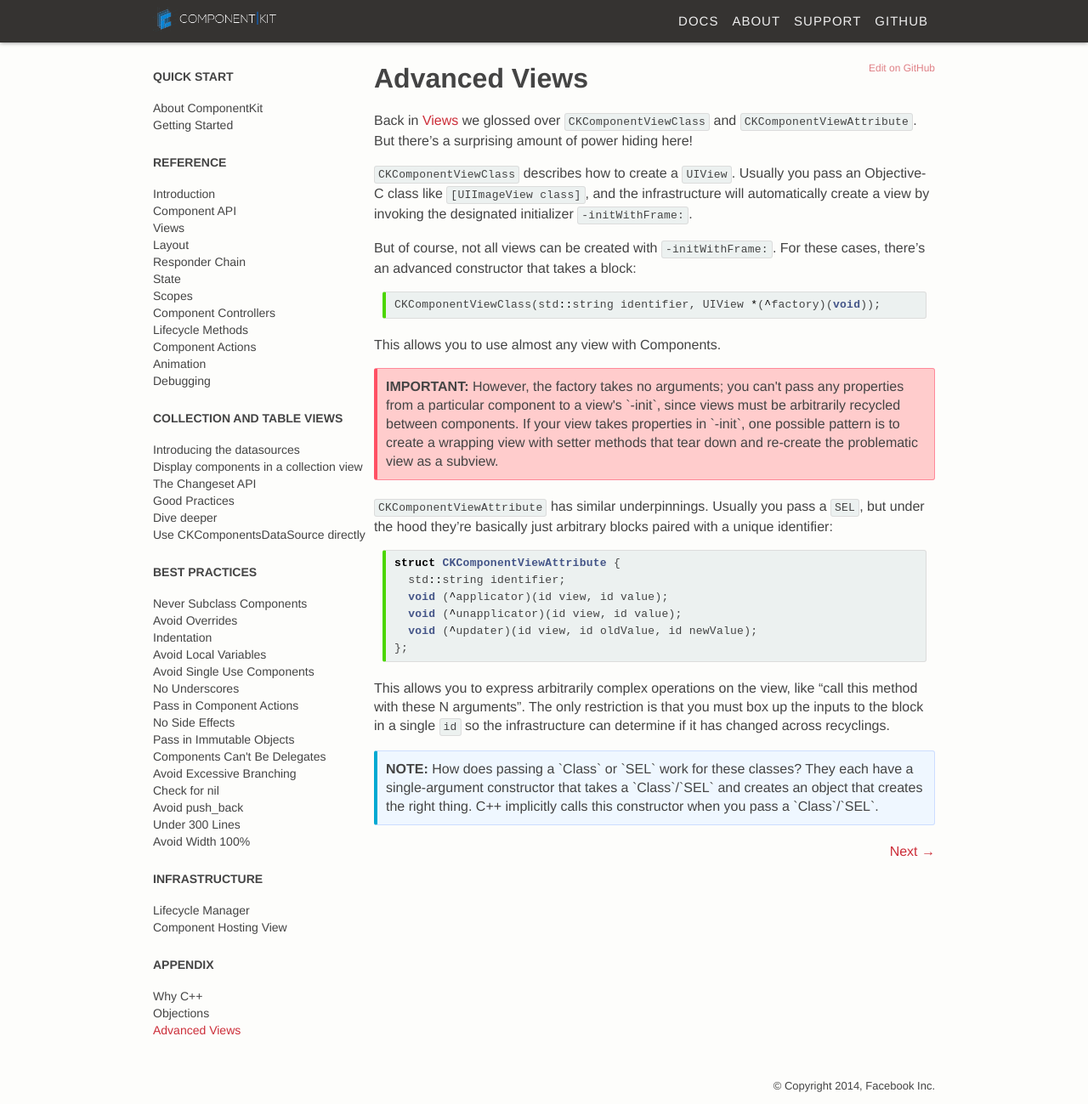
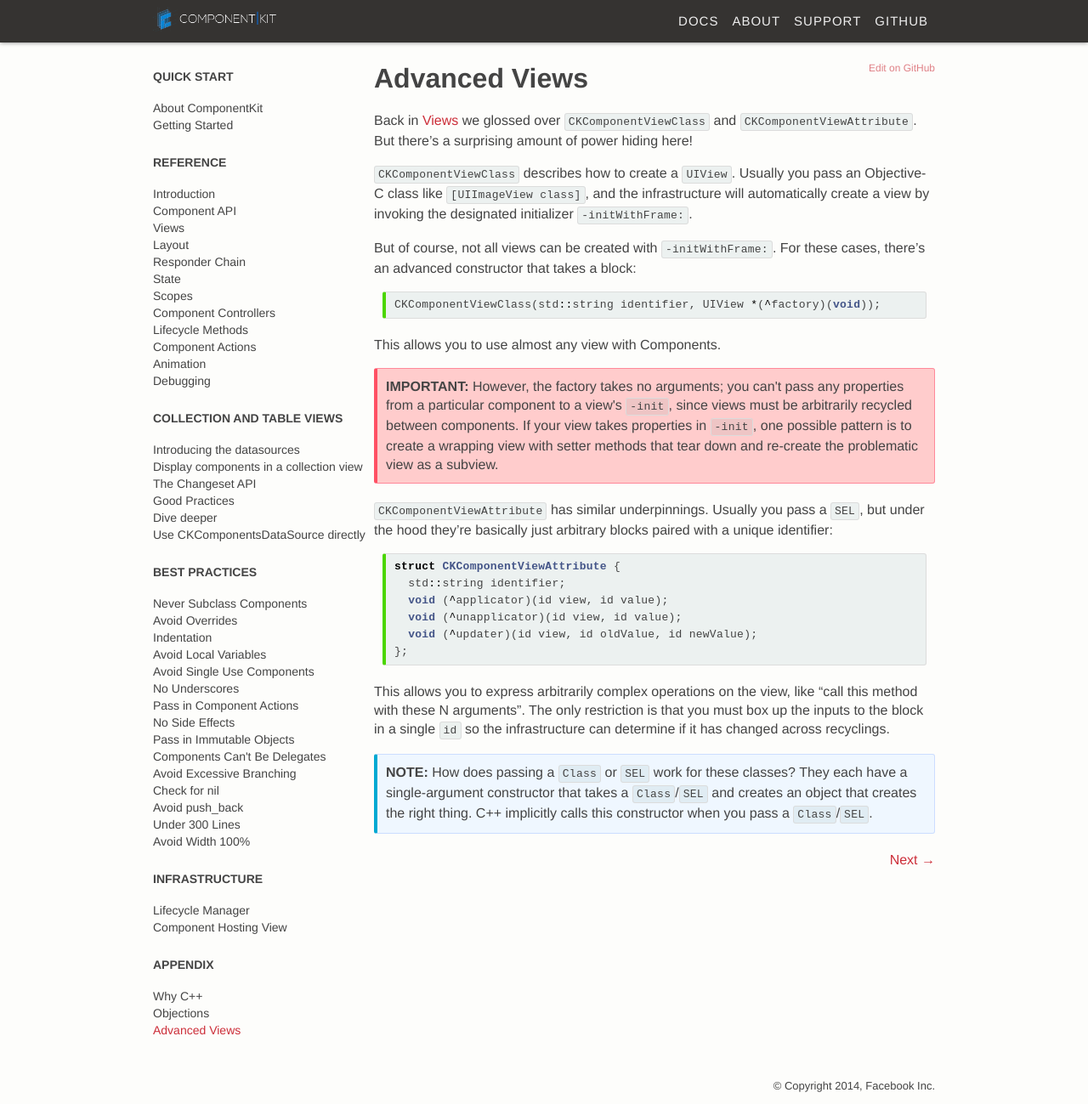
Before and after one commit to dstnbrkr/componentkit, a Jekyll site: the page built from _docs/advanced-views.md, in a window 1280 px wide and 1299 px high. Shown: the whole window at 85% size. Built offline with Jekyll 4.4.1, drawn with Linux system fonts in a browser that asks for light colours; Markdown is read by kramdown in place of the engine named in the settings; comment, search, counter and statistics services are not loaded.

```diff
--- a/_docs/advanced-views.md
+++ b/_docs/advanced-views.md
@@ -3,7 +3,7 @@ title: Advanced Views
 layout: docs
 permalink: /docs/advanced-views.html
 ---
-Back in [Views](docs/views) we glossed over `CKComponentViewClass` and `CKComponentViewAttribute`. But there's a surprising amount of power hiding here!
+Back in [Views](views.html) we glossed over `CKComponentViewClass` and `CKComponentViewAttribute`. But there's a surprising amount of power hiding here!
 
 `CKComponentViewClass` describes how to create a `UIView`. Usually you pass an Objective-C class like `[UIImageView class]`, and the infrastructure will automatically create a view by invoking the designated initializer `-initWithFrame:`.
 
@@ -17,7 +17,7 @@ This allows you to use almost any view with Components.
 
 <div class="note-important">
   <p>
-    However, the factory takes no arguments; you can't pass any properties from a particular component to a view's `-init`, since views must be arbitrarily recycled between components. If your view takes properties in `-init`, one possible pattern is to create a wrapping view with setter methods that tear down and re-create the problematic view as a subview.
+    However, the factory takes no arguments; you can't pass any properties from a particular component to a view's <code>-init</code>, since views must be arbitrarily recycled between components. If your view takes properties in <code>-init</code>, one possible pattern is to create a wrapping view with setter methods that tear down and re-create the problematic view as a subview.
   </p>
 </div>
 
@@ -36,6 +36,6 @@ This allows you to express arbitrarily complex operations on the view, like "cal
 
 <div class="note">
   <p>
-    How does passing a `Class` or `SEL` work for these classes? They each have a single-argument constructor that takes a `Class`/`SEL` and creates an object that creates the right thing. C++ implicitly calls this constructor when you pass a `Class`/`SEL`.
+    How does passing a <code>Class</code> or <code>SEL</code> work for these classes? They each have a single-argument constructor that takes a <code>Class</code>/<code>SEL</code> and creates an object that creates the right thing. C++ implicitly calls this constructor when you pass a <code>Class</code>/<code>SEL</code>.
   </p>
 </div>
```
